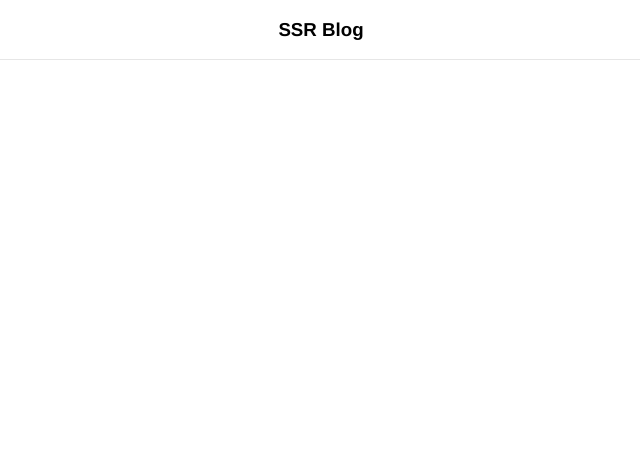
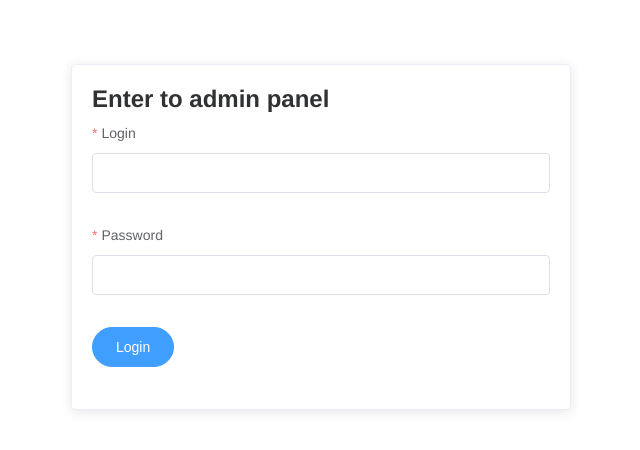
Before and after one commit to lightxlamp/WebForMyself_NuxtJS_Course, a Nuxt app: page /admin/login in a window 1280 px wide. Before the commit this address had no page. Shown: the top 450 px of the page, without its empty margins (319-959 px from the left). Built offline with nearby package versions, Linux system fonts and the light colour scheme.

Commit message:
feat: Add "Login" page. Add global a margin class to global CSS

```diff
--- /dev/null
+++ b/layouts/empty.vue
@@ -0,0 +1,14 @@
+<template>
+    <div class="empty-layout">
+        <nuxt />
+    </div>
+</template>
+
+<style lang="scss">
+    .empty-layout {
+        display: flex;
+        justify-content: center;
+        width: 100%;
+        padding-top: 4rem;
+    }
+</style>
--- /dev/null
+++ b/pages/admin/login.vue
@@ -0,0 +1,65 @@
+<template>
+  <el-card
+    shadow="always"
+    :style="{width: '500px'}"
+  >
+    <el-form
+      :model="controls"
+      :rules="rules"
+      ref="form"
+      @submit.native.prevent="onSubmit"
+    >
+      <h2>Enter to admin panel</h2>
+
+      <el-form-item label="Login" prop="login">
+        <el-input v-model.trim="controls.login" />
+      </el-form-item>
+
+      <div class="mb2">
+        <el-form-item label="Password" prop="password">
+          <el-input v-model.trim="controls.password" type="password" />
+        </el-form-item>
+      </div>
+
+      <el-form-item>
+        <el-button
+          type="primary"
+          native-type="submit"
+          round
+          :loading="loading"
+        >
+          Login
+        </el-button>
+      </el-form-item>
+    </el-form>
+  </el-card>
+</template>
+
+<script>
+export default {
+  layout: 'empty',
+  data() {
+    return {
+      loading: false,
+      controls: {
+        login: '',
+        password: ''
+      },
+      rules: {
+        login: [
+          { required: true, message: 'Enter login', trigger: 'blur' }
+        ],
+        password: [
+          { required: true, message: 'Enter password', trigger: 'blur' },
+          { min: 6, message: 'Min length for password is 6 characters', trigger: 'blur' }
+        ]
+      }
+    }
+  },
+  methods: {
+    onSubmit() {
+      console.log('submit')
+    }
+  }
+}
+</script>
--- a/theme/index.scss
+++ b/theme/index.scss
@@ -27,3 +27,11 @@ body, html {
 .page-enter, .page-leave-active {
     opacity: 0;
 }
+
+.mb {
+    margin-bottom: 1rem;
+}
+
+.mb2 {
+    margin-bottom: 2rem;
+}
```
